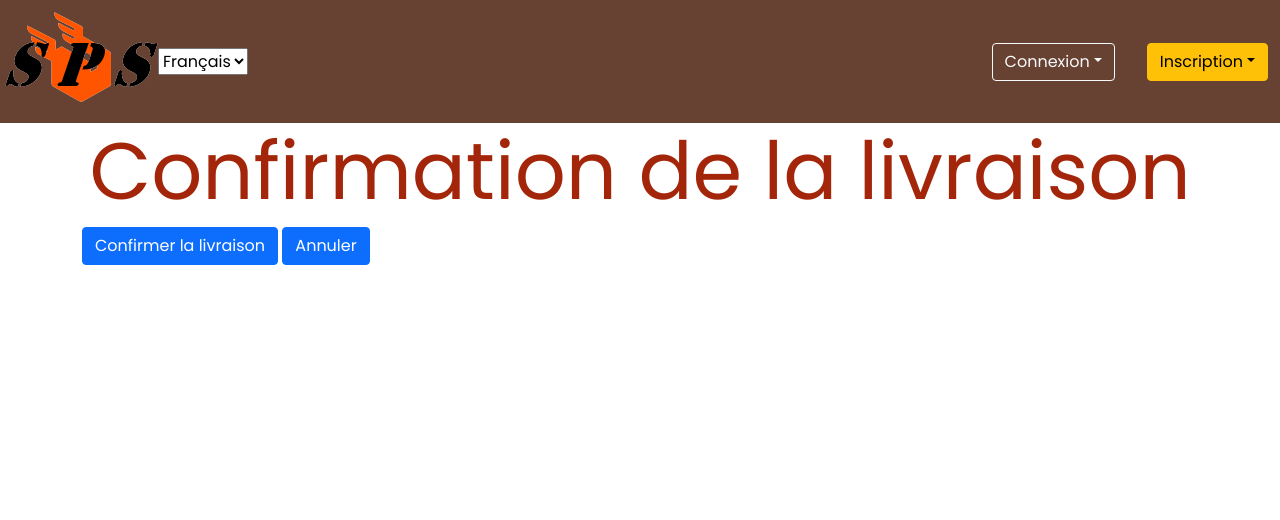
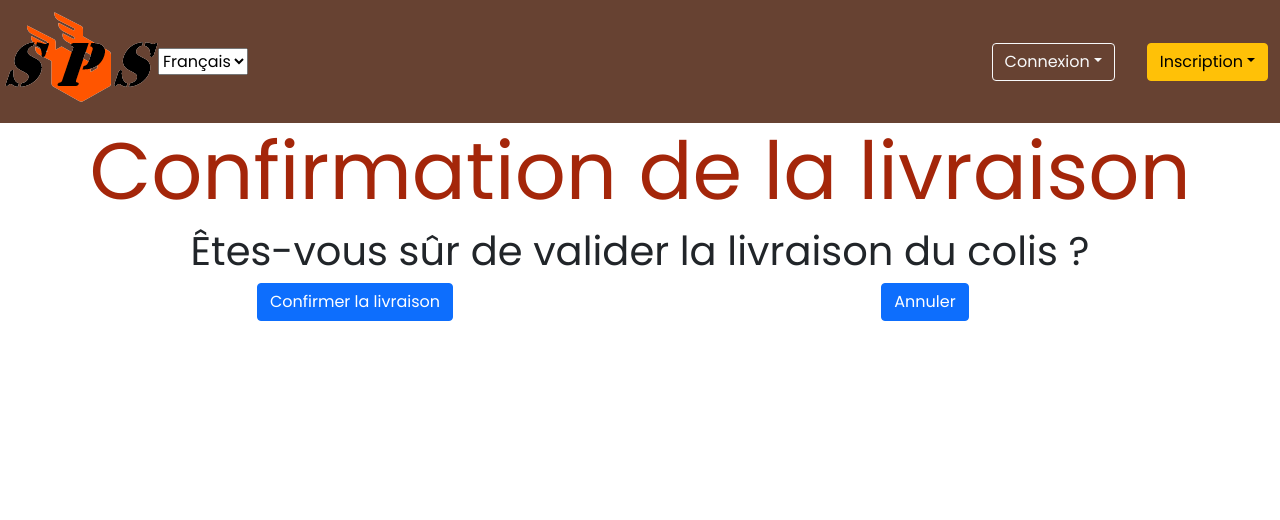
Before and after one commit to Loviflo/QuickBaluchon, a PHP site: page /packageDelivered.php?tracking_id=1 in a window 1280 px wide. Shown: the top 520 px of the page. Run offline with PHP 8.4, Linux system fonts and the light colour scheme; some libraries are stand-ins or nearby versions.

Commit message:
Update PackageDelivered

```diff
--- a/QuickBaluchon/inc/header_staff.php
+++ b/QuickBaluchon/inc/header_staff.php
@@ -16,8 +16,6 @@ if (!$_SESSION['user']['rank'] == 'staff') {
             <li><a href="/QuickBaluchon/QuickBaluchon/backend/client_accounts_management.php" class="nav-link px-2 text-white effect-shine"><?php echo $site->headers->headerStaff->item1; ?></a></li>
             <li><a href="/QuickBaluchon/QuickBaluchon/backend/deliveryman_accounts_management.php" class="nav-link px-2 text-white effect-shine"><?php echo $site->headers->headerStaff->item2; ?></a></li>
             <li><a href="/QuickBaluchon/QuickBaluchon/backend/application_management.php" class="nav-link px-2 text-white effect-shine"><?php echo $site->headers->headerStaff->item3; ?></a></li>
-            <li><a href="#" class="nav-link px-2 text-white effect-shine"><?php echo $site->headers->headerStaff->item4; ?></a></li>
-            <li><a href="#" class="nav-link px-2 text-white effect-shine"><?php echo $site->headers->headerStaff->item5; ?></a></li>
             <li>
             <form id="formulaire_langue" action="" method="get">
                     <select name="lang" onChange="document.getElementById('formulaire_langue').submit();">
--- a/QuickBaluchon/lang/english.php
+++ b/QuickBaluchon/lang/english.php
@@ -271,6 +271,7 @@ $xmlstr = <<<XML
             <pageTitle>Order confirmation</pageTitle>
             <title>Order confirmation</title>
             <buttons>
+                <title>Are you sure to validate the delivery of the package?</title>
                 <buttonOk>Confirm the order</buttonOk>
                 <buttonCancel>Cancel</buttonCancel>
             </buttons>
--- a/QuickBaluchon/lang/french.php
+++ b/QuickBaluchon/lang/french.php
@@ -271,6 +271,7 @@ $xmlstr = <<<XML
             <pageTitle>Confirmation de la livraison</pageTitle>
             <title>Confirmation de la livraison</title>
             <buttons>
+                <title>Êtes-vous sûr de valider la livraison du colis ?</title>
                 <buttonOk>Confirmer la livraison</buttonOk>
                 <buttonCancel>Annuler</buttonCancel>
             </buttons>
--- a/QuickBaluchon/packageDelivered.php
+++ b/QuickBaluchon/packageDelivered.php
@@ -12,8 +12,11 @@
 		<h1 class="display-1 text-center" style="color: #a4260a;"><?php echo $site->pagesClientSide->packageDelivered->title; ?></h1>
 		<h2 class="display-2 text-center" style="color: #a8763e;"><?php echo $site->pagesClientSide->packageDelivered->subtitle; ?></h2>
 		<section class="container mb-5 pb-5">
-		<a name="" id="" class="btn btn-primary" href="/QuickBaluchon/QuickBaluchon/actions/update_package.php?tracking_id=<?php echo $_GET['tracking_id'] ?>" role="button"><?php echo $site->pagesClientSide->packageDelivered->buttons->buttonOk; ?></a>
-		<a name="" id="" class="btn btn-primary" href="/QuickBaluchon/QuickBaluchon/index.php" role="button"><?php echo $site->pagesClientSide->packageDelivered->buttons->buttonCancel; ?></a>
+		<h3 class="text-center display-6"><?php echo $site->pagesClientSide->packageDelivered->buttons->title; ?></h3>
+		<section class="row">
+			<div class="col text-center"><a name="" id="" class="btn btn-primary" href="/QuickBaluchon/QuickBaluchon/actions/update_package.php?tracking_id=<?php echo $_GET['tracking_id'] ?>" role="button"><?php echo $site->pagesClientSide->packageDelivered->buttons->buttonOk; ?></a></div>
+			<div class="col text-center"><a name="" id="" class="btn btn-primary" href="/QuickBaluchon/QuickBaluchon/index.php" role="button"><?php echo $site->pagesClientSide->packageDelivered->buttons->buttonCancel; ?></a></div>
+		</section>
 		</section>
 	<?php include("inc/footer.php"); ?>
 	</body>
--- a/SPS/file.csv
+++ b/SPS/file.csv
@@ -1 +1 @@
-30 rue des Oiseaux ;Orange ; ;23 ;EXPRESS ;24800
+fds ;gdfg ;gfddg ;gfdg ;STANDARD ;15638
--- a/SPSSRV/BAK/file.csv
+++ b/SPSSRV/BAK/file.csv
@@ -1 +1 @@
-20 rue de toul ;Test3 ;fdf ;25 ;STANDARD ;31293
+30 rue des Oiseaux ;Test3 ; ;25 ;STANDARD ;31293
```
Also changed, not shown: SPS/qrcode.txt (+36 -36 lines), QuickBaluchon/orga/Rendu final/Capture/C/SPSSRV.png (added), 5 other files.
